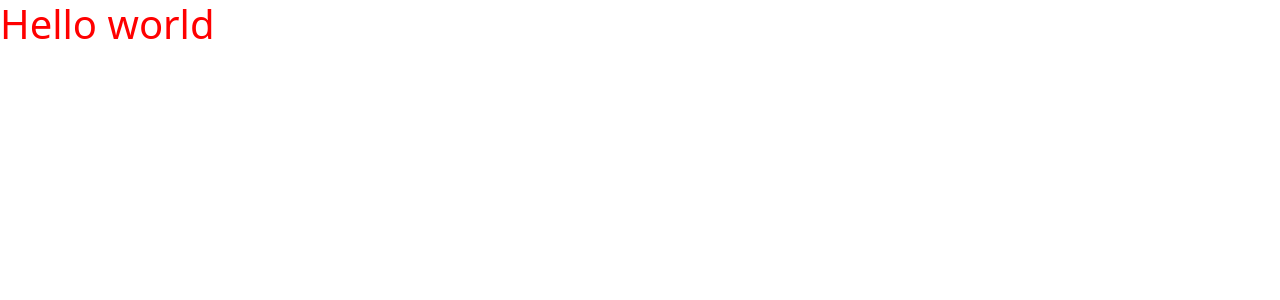
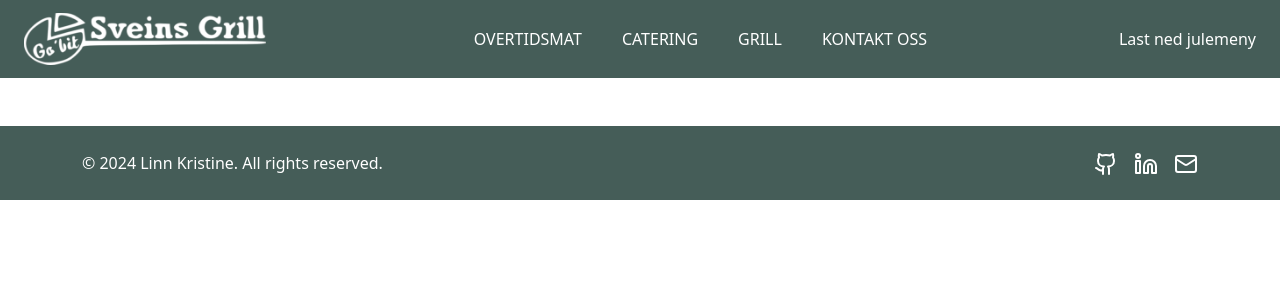
Before and after one commit to KityLinn/sveinsgrill, a React (Vite) app: page / in a window 1280 px wide. Shown: the top 300 px of the page. Built offline with nearby package versions, Linux system fonts and the light colour scheme.

Commit message:
Prototype

```diff
--- a/index.html
+++ b/index.html
@@ -4,7 +4,7 @@
     <meta charset="UTF-8" />
     <link rel="icon" type="image/svg+xml" href="" />
     <meta name="viewport" content="width=device-width, initial-scale=1.0" />
-    <title>sveinsgrill</title>
+    <title>Klassikeren på Danmarksplass | Sveins Grill</title>
   </head>
   <body>
     <div id="root"></div>
--- a/package.json
+++ b/package.json
@@ -11,6 +11,7 @@
   },
   "dependencies": {
     "bootstrap": "^5.3.8",
+    "lucide-react": "^0.552.0",
     "react": "^19.1.1",
     "react-bootstrap": "^2.10.10",
     "react-dom": "^19.1.1",
--- a/src/App.jsx
+++ b/src/App.jsx
@@ -1,3 +1,5 @@
+import Header from "./components/Header";
+import Footer from "./components/Footer";
 import './App.css'
 
 function App() {
@@ -5,7 +7,10 @@ function App() {
 
   return (
     <>
-      <h1>Hello world</h1>
+      <Header />
+      <main className="flex-grow-1">
+      </main>
+      <Footer />
     </>
   )
 }
--- /dev/null
+++ b/src/components/Footer.jsx
@@ -0,0 +1,27 @@
+import { Container, Row, Col } from 'react-bootstrap';
+import { Github, Linkedin, Mail } from 'lucide-react';
+
+export default function Footer() {
+  return (
+    <footer className="bg-primary text-white py-4 mt-5" id='footer'>
+      <Container>
+        <Row className="align-items-center">
+          <Col md={6} className="mb-3 mb-md-0">
+            <p className="mb-0">© 2024 Linn Kristine. All rights reserved.</p>
+          </Col>
+          <Col md={6} className="text-md-end d-flex gap-3 justify-content-md-end">
+            <a href="https://github.com/KityLinn" className="text-white text-decoration-none link-light">
+              <Github size={24} />
+            </a>
+            <a href="https://www.linkedin.com/in/linn-kristine-vikse-a909a6338/" className="text-white text-decoration-none link-light">
+              <Linkedin size={24} />
+            </a>
+            <a href="linn.vik.dev@gmail.com" className="text-white text-decoration-none link-light">
+              <Mail size={24} />
+            </a>
+          </Col>
+        </Row>
+      </Container>
+    </footer>
+  );
+}
--- /dev/null
+++ b/src/components/Header.jsx
@@ -0,0 +1,56 @@
+import { Navbar, Nav, Container, Button, Offcanvas } from "react-bootstrap";
+import { useState } from "react";
+import { Menu, X } from "lucide-react";
+import logo from "../assets/logo_v4.png"
+
+export default function Header() {
+  const [show, setShow] = useState(false);
+  const handleClose = () => setShow(false);
+  const handleShow = () => setShow(true);
+  return (
+    <>
+      <Navbar className="d-none d-lg-flex bg-primary">
+        <div className=" d-flex flex-row justify-content-between w-100 px-4 align-items-center">
+          <Navbar.Brand href="#home"><img src={logo} alt="" /></Navbar.Brand>
+          <Nav className=" gap-4">
+            <Nav.Link href="#home" className="text-white">OVERTIDSMAT</Nav.Link>
+            <Nav.Link href="#link" className="text-white">CATERING</Nav.Link>
+            <Nav.Link href="#link" className="text-white">GRILL</Nav.Link>
+            <Nav.Link href="#link" className="text-white">KONTAKT OSS</Nav.Link>
+          </Nav>
+          <Nav.Link href="#link" className="text-white">Last ned julemeny</Nav.Link>
+        </div>
+      </Navbar>
+
+      <Navbar className="d-flex d-lg-none bg-primary">
+        <Container className="justify-content-end">
+          <Button variant="light" onClick={handleShow} aria-label="open menu">
+            <Menu size={24} />
+          </Button>
+        </Container>
+      </Navbar>
+
+      <Offcanvas
+        show={show}
+        onHide={handleClose}
+        placement="end"
+        restoreFocus={false}
+      >
+        <Offcanvas.Header className="bg-primary">
+          <Button variant="light" onClick={handleClose} aria-label="close menu">
+            <X size={24} />
+          </Button>
+        </Offcanvas.Header>
+        <Offcanvas.Body>
+          <Nav className="flex-column">
+            <Nav.Link href="#home" className="text-white">OVERTIDSMAT</Nav.Link>
+            <Nav.Link href="#link" className="text-white">CATERING</Nav.Link>
+            <Nav.Link href="#link" className="text-white">GRILL</Nav.Link>
+            <Nav.Link href="#link" className="text-white">KONTAKT OSS</Nav.Link>
+          <Nav.Link href="#link" className="text-white">Last ned julemeny</Nav.Link>
+          </Nav>
+        </Offcanvas.Body>
+      </Offcanvas>
+    </>
+  );
+}
--- a/src/scss/index.scss
+++ b/src/scss/index.scss
@@ -1,9 +1,40 @@
 @import url('https://fonts.googleapis.com/css2?family=Overpass:ital,wght@0,100..900;1,100..900&display=swap');
 @import url('https://fonts.googleapis.com/css2?family=Overpass:ital,wght@0,100..900;1,100..900&family=Roboto:ital,wght@0,100..900;1,100..900&display=swap');
 
-@import '../../node_modules/bootstrap/scss/bootstrap.scss';
 
-li, a, h1, h2, h3, h4, h5 {
-  color: red;
+$offcanvas-horizontal-width: 200px;
+
+.offcanvas {
+  bottom: auto !important;
+  border-radius: 0px 0px 0px 10px !important;
+  background-color: #455d58 !important;
+}
+
+.link-hover {
+  display: inline-block;
+  position: relative;
+  cursor: pointer;
 
 }
+
+.link-hover::after {
+  content: '';
+  position: absolute;
+  width: 100%;
+  transform: scaleX(0);
+  height: 2px;
+  bottom: 0;
+  left: 0;
+  background-color: white;
+  transition: transform 0.25s ease-in;
+}
+
+.link-hover:hover::after {
+  transform: scaleX(1);
+  transform-origin: bottom left;
+}
+
+
+$primary: #455d58;
+
+@import '../../node_modules/bootstrap/scss/bootstrap.scss';
```
Also changed, not shown: src/assets/logo_v4.png (added), 1 other file (tests, documents, lock files or other folders).
